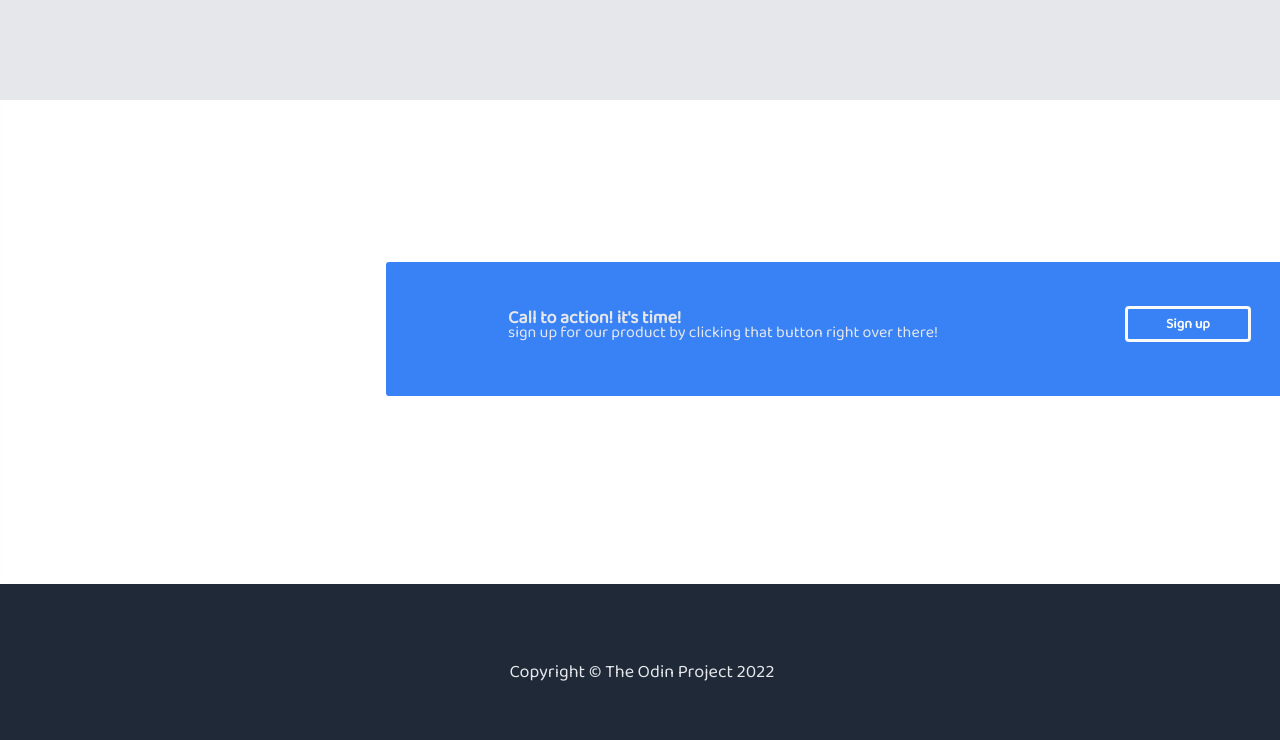
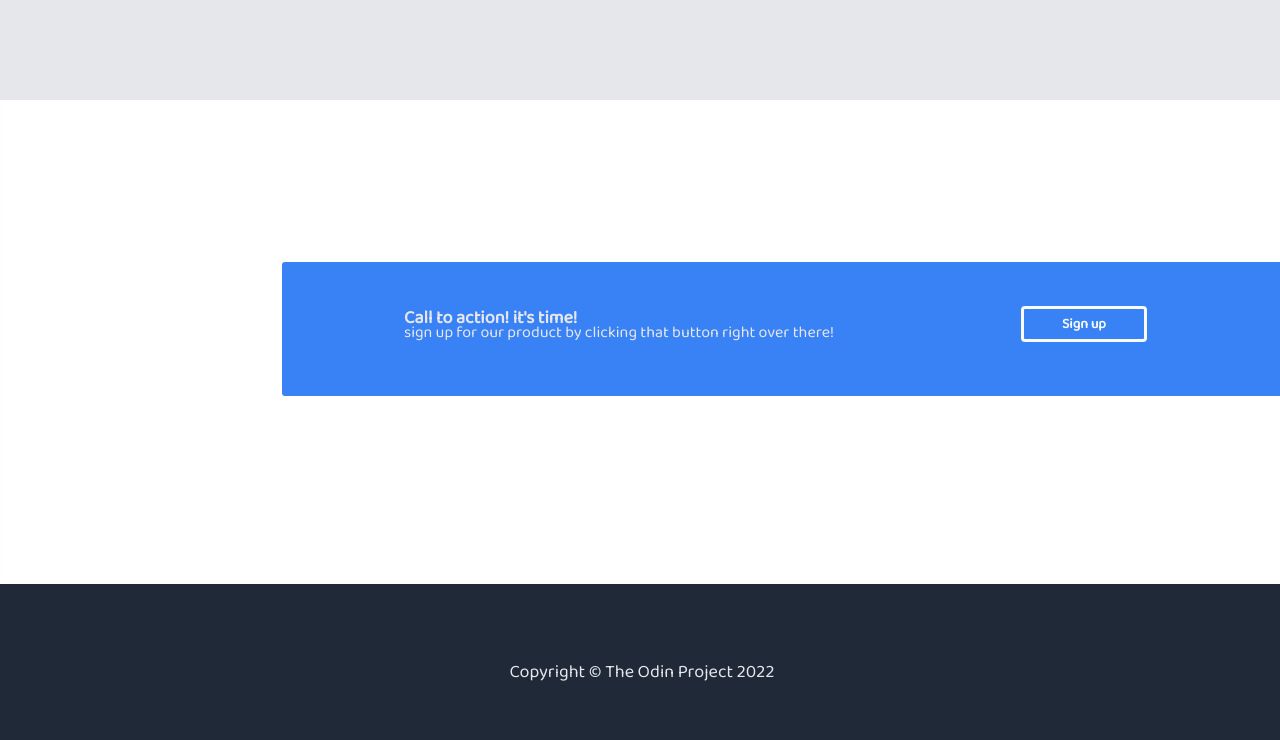
Before and after one commit to AnujAgrawall/landing-page, a plain HTML site: page index.html in a window 1280 px wide. Shown: the part 1546-2286 px from the top of the page. Drawn offline with Linux system fonts and the light colour scheme.

Commit message:
landing-page

```diff
--- a/style.css
+++ b/style.css
@@ -178,7 +178,7 @@ a {
 
 .some {
     margin-top: 20vh;
-    margin-left: 48vh;
+    margin-left: 35vh;
     border: 2px solid #3882f6;
     height: 130px;
     width: 1015px;
```
